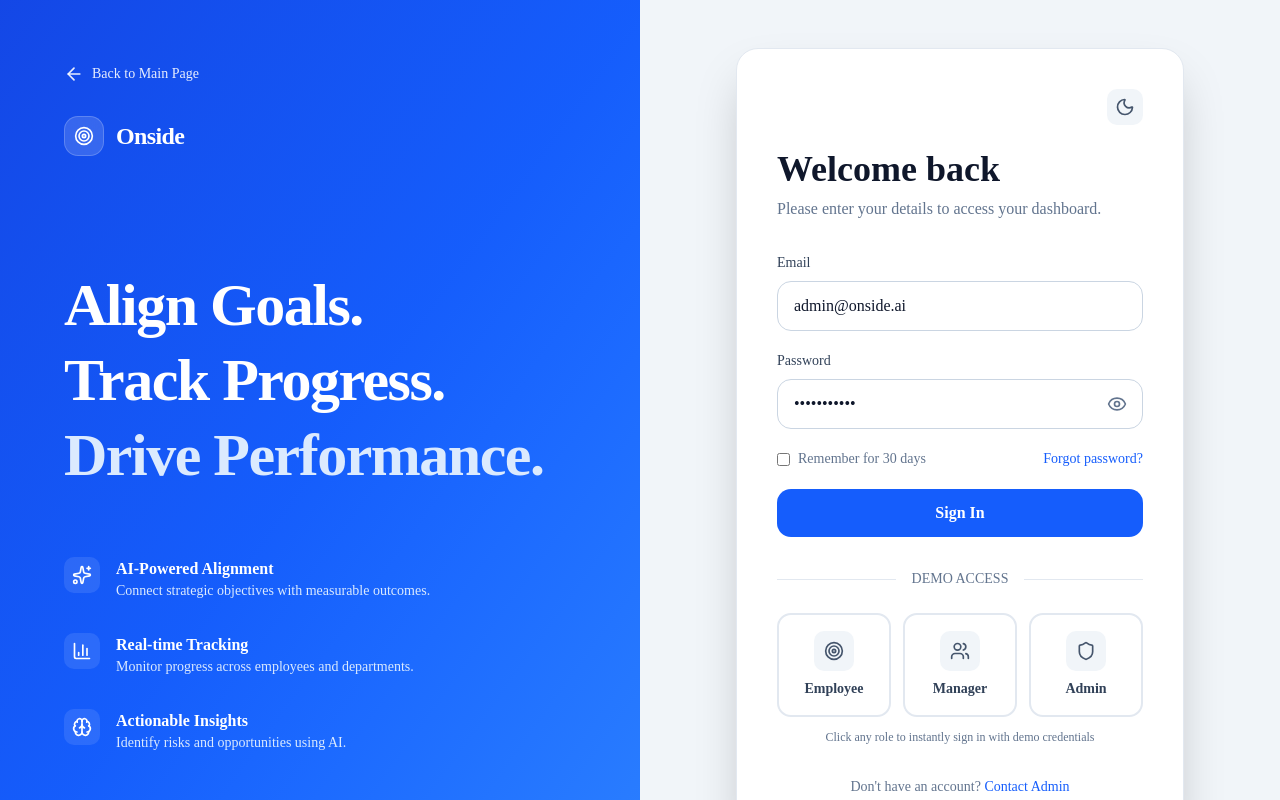
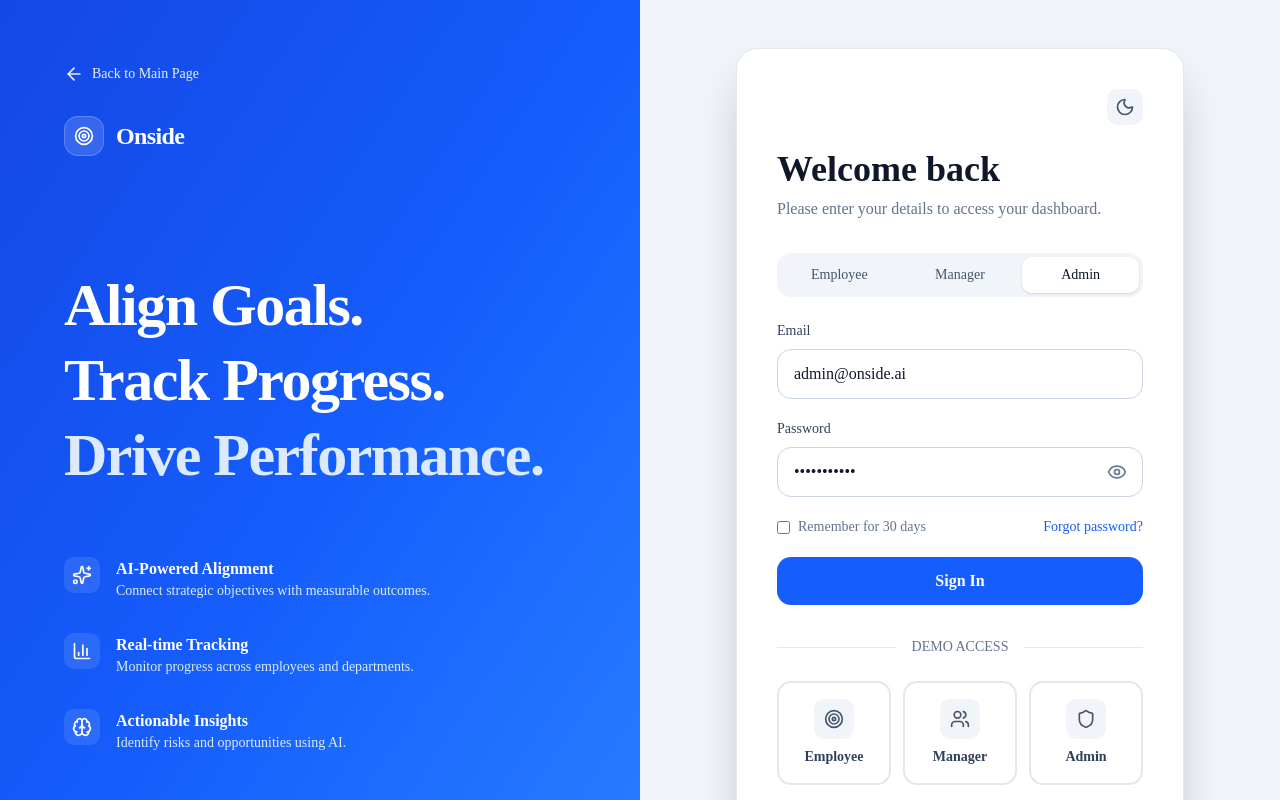
Before and after one commit to AlishaTandon25/Onside, a Next.js app: page /login in a window 1280 px wide. Shown: the top 800 px of the page. Built offline with nearby package versions, Linux system fonts and the light colour scheme.

Commit message:
Add back to main page button, implement working dark mode toggle, remove role switcher from dashboard, fix AI Insights navigation, and restore role tabs on login

```diff
--- a/app/(auth)/login/page.tsx
+++ b/app/(auth)/login/page.tsx
@@ -259,6 +259,45 @@ function LoginContent() {
               </p>
             </div>
 
+            {/* Role Tabs */}
+            <div className="grid grid-cols-3 gap-1 bg-slate-100 dark:bg-slate-700 rounded-xl p-1 mb-6">
+              <button
+                type="button"
+                onClick={() => selectRole("EMPLOYEE")}
+                className={`rounded-lg px-3 py-2 text-sm font-medium transition ${
+                  selectedRole === "EMPLOYEE"
+                    ? "bg-white dark:bg-slate-600 shadow-sm text-slate-900 dark:text-white"
+                    : "text-slate-600 dark:text-slate-300 hover:text-slate-900 dark:hover:text-white"
+                }`}
+              >
+                Employee
+              </button>
+
+              <button
+                type="button"
+                onClick={() => selectRole("MANAGER")}
+                className={`rounded-lg px-3 py-2 text-sm font-medium transition ${
+                  selectedRole === "MANAGER"
+                    ? "bg-white dark:bg-slate-600 shadow-sm text-slate-900 dark:text-white"
+                    : "text-slate-600 dark:text-slate-300 hover:text-slate-900 dark:hover:text-white"
+                }`}
+              >
+                Manager
+              </button>
+
+              <button
+                type="button"
+                onClick={() => selectRole("ADMIN")}
+                className={`rounded-lg px-3 py-2 text-sm font-medium transition ${
+                  selectedRole === "ADMIN"
+                    ? "bg-white dark:bg-slate-600 shadow-sm text-slate-900 dark:text-white"
+                    : "text-slate-600 dark:text-slate-300 hover:text-slate-900 dark:hover:text-white"
+                }`}
+              >
+                Admin
+              </button>
+            </div>
+
             {/* Error Message */}
             {(formError || error) && (
               <div className="mb-4 rounded-xl border border-red-200 dark:border-red-800 bg-red-50 dark:bg-red-900/20 px-4 py-3 text-sm text-red-600 dark:text-red-400">
```
